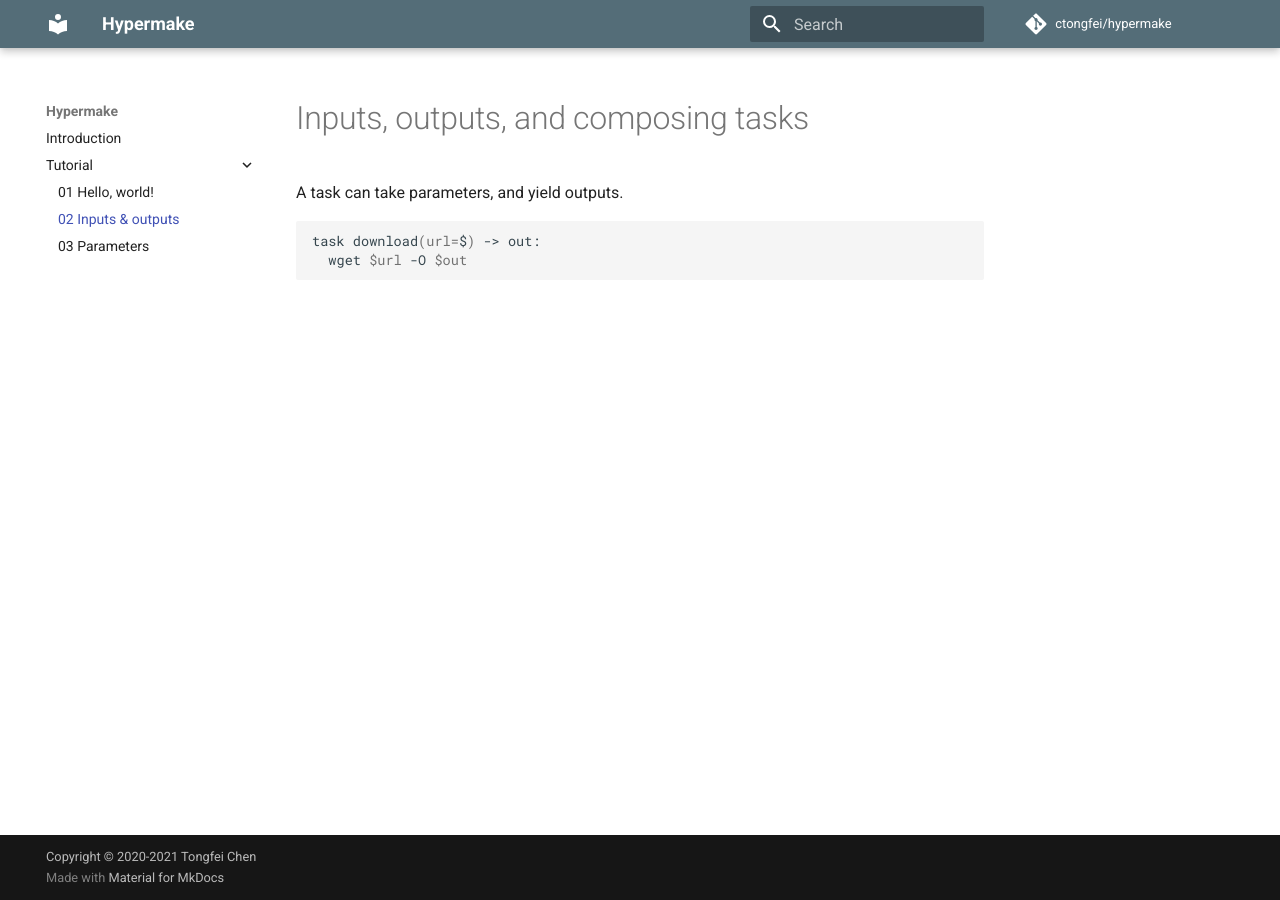
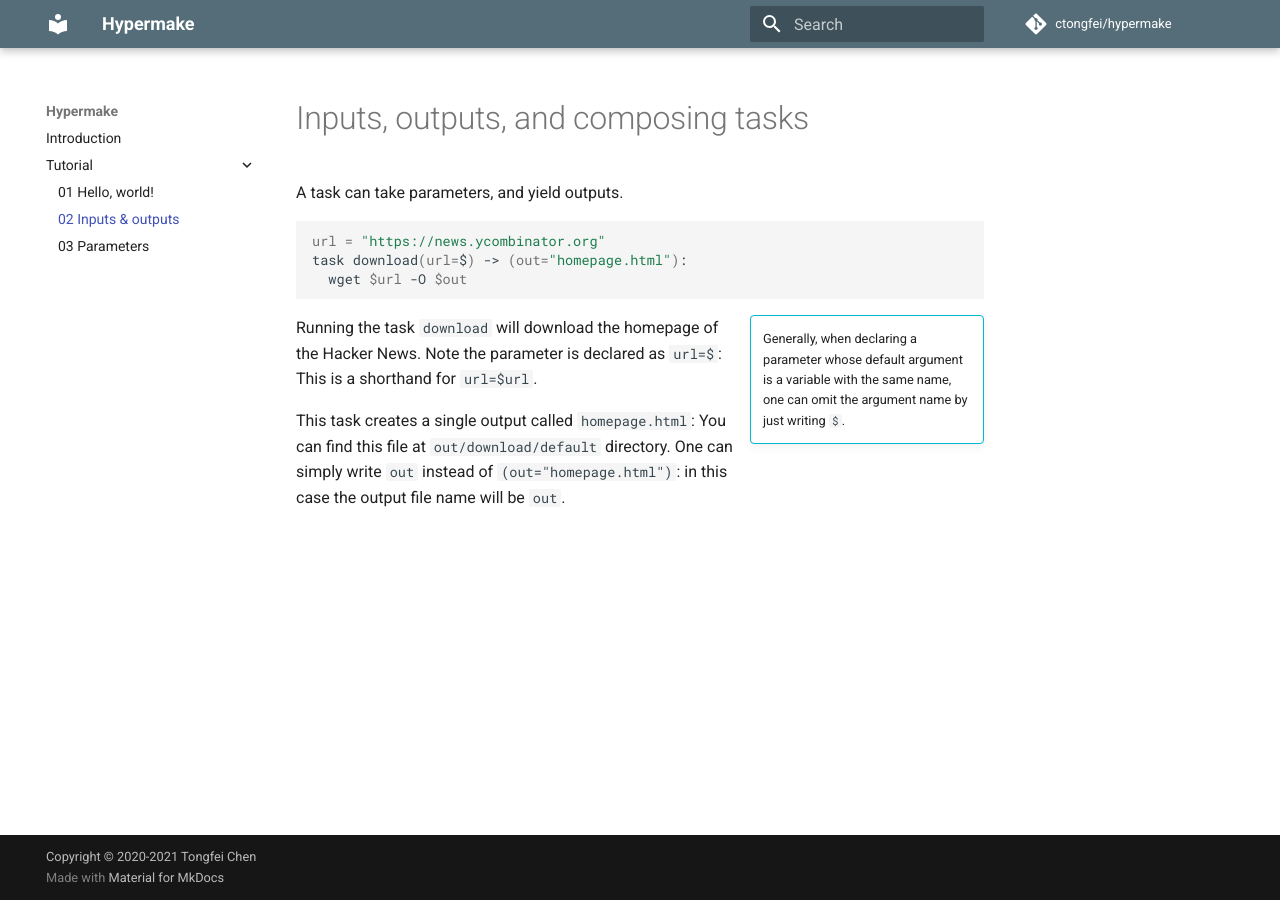
Before and after one commit to ctongfei/hypermake, an MkDocs documentation site: the page built from docs/tutorial/02-compose.md, in a window 1280 px wide. Built offline with MkDocs 1.6.1 and Material for MkDocs 9.7.7, drawn with Linux system fonts in a browser that asks for light colours; comment, search, counter and statistics services are not loaded.

````diff
--- a/docs/tutorial/02-compose.md
+++ b/docs/tutorial/02-compose.md
@@ -2,6 +2,16 @@
 
 A task can take parameters, and yield outputs.
 ```shell
-task download(url=$) -> out:
+url = "https://news.ycombinator.org"
+task download(url=$) -> (out="homepage.html"):
   wget $url -O $out
 ```
+
+!!! info inline end ""
+    Generally, when declaring a parameter whose default argument is a variable with the same name,
+    one can omit the argument name by just writing `$`.
+Running the task `download` will download the homepage of the Hacker News. Note the parameter is declared as `url=$`:
+This is a shorthand for `url=$url`.
+
+This task creates a single output called `homepage.html`: You can find this file at `out/download/default` directory.
+One can simply write `out` instead of `(out="homepage.html")`: in this case the output file name will be `out`.
````
Also changed, not shown: docs/tutorial/01-hello.md (+3 -3 lines), 2 other files.
